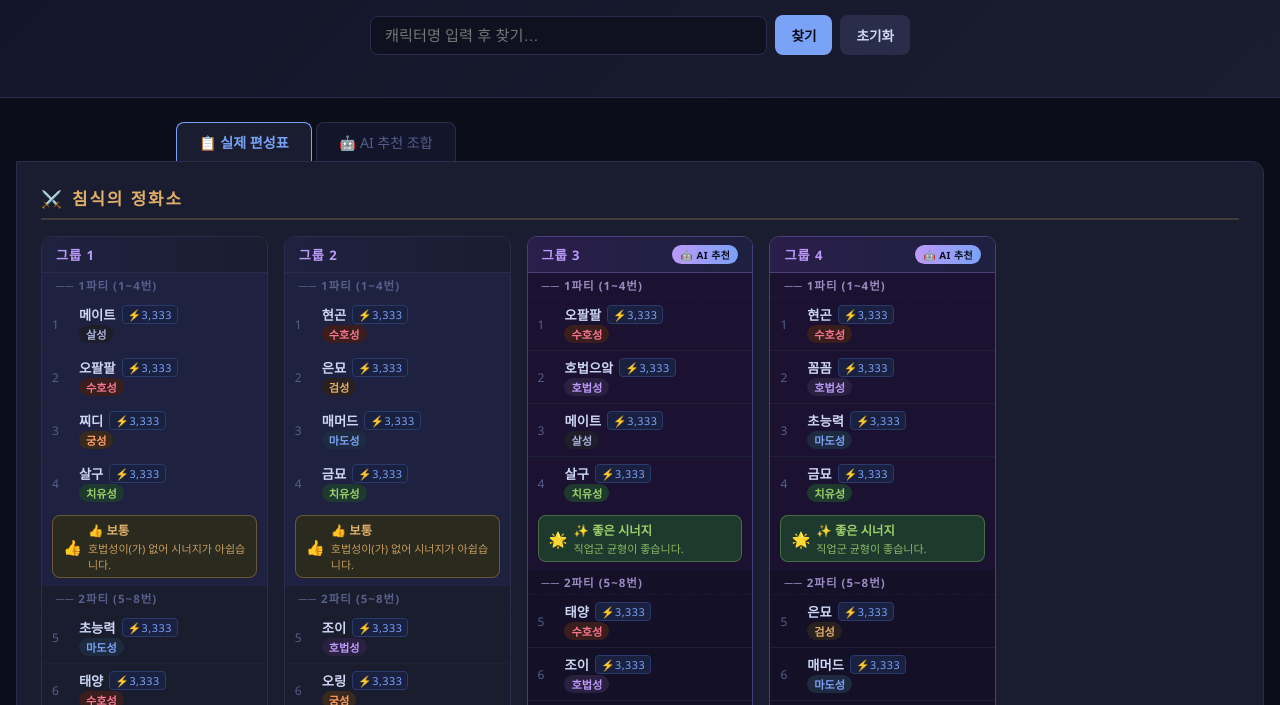
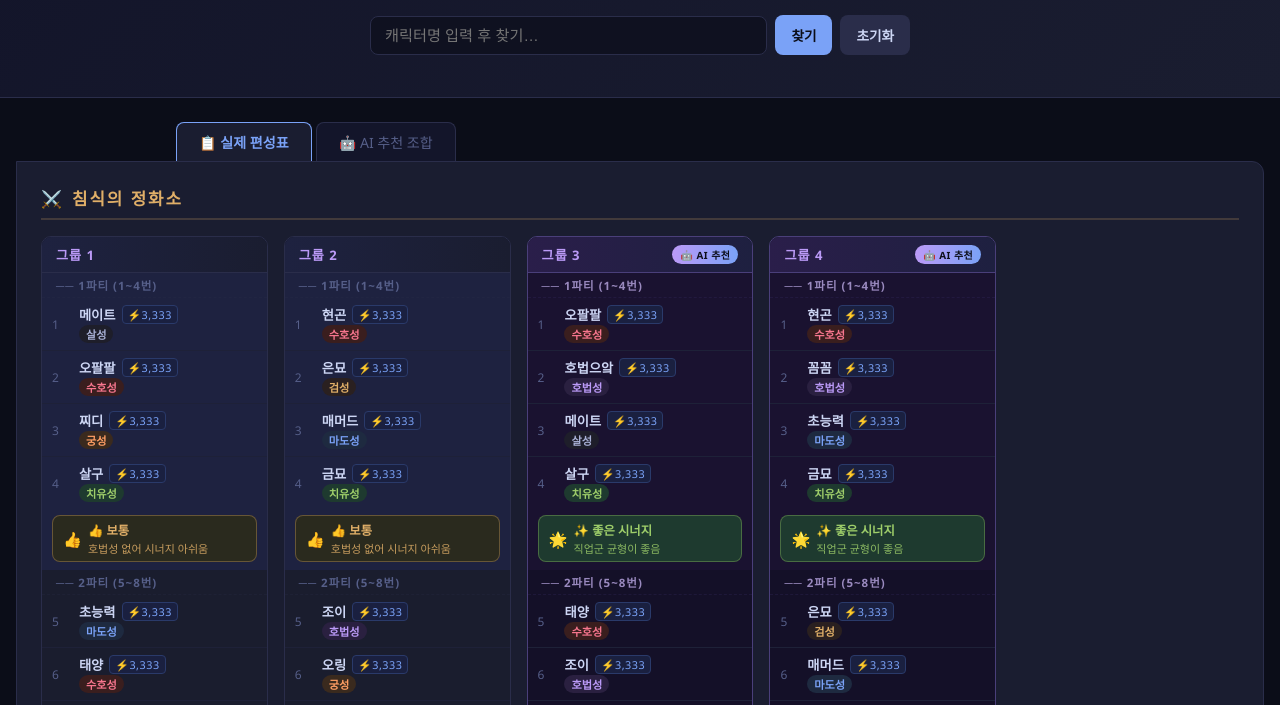
Before and after one commit to k1mpr0/aion2_sky, a plain HTML site: page index.html in a window 1280 px wide. Shown: the part 83-788 px from the top of the page. Drawn offline with Linux system fonts and the light colour scheme.

Commit message:
Add files via upload

```diff
--- a/index.html
+++ b/index.html
@@ -376,14 +376,14 @@ function evalSynergy(members){
 
   if(hasHeal && hasBuf && hasTank && dealCnt>=1){
     return{grade:"great",label:"✨ 좋은 시너지",
-      reason:"직업군 균형이 좋습니다."};
+      reason:"직업군 균형이 좋음"};
   }
   if(missing.length===1){
     return{grade:"good",label:"👍 보통",
-      reason:`${missing[0]}이(가) 없어 시너지가 아쉽습니다.`};
+      reason:`${missing[0]} 없어 시너지 아쉬움`};
   }
   return{grade:"poor",label:"⚠️ 아쉬움",
-    reason:`${missing.join("·")} 역할이 부족합니다.`};
+    reason:`${missing.join("·")} 역할 부족함`};
 }
 
 // ── 보스/그룹 구조화 ──────────────────────────────────────
```
